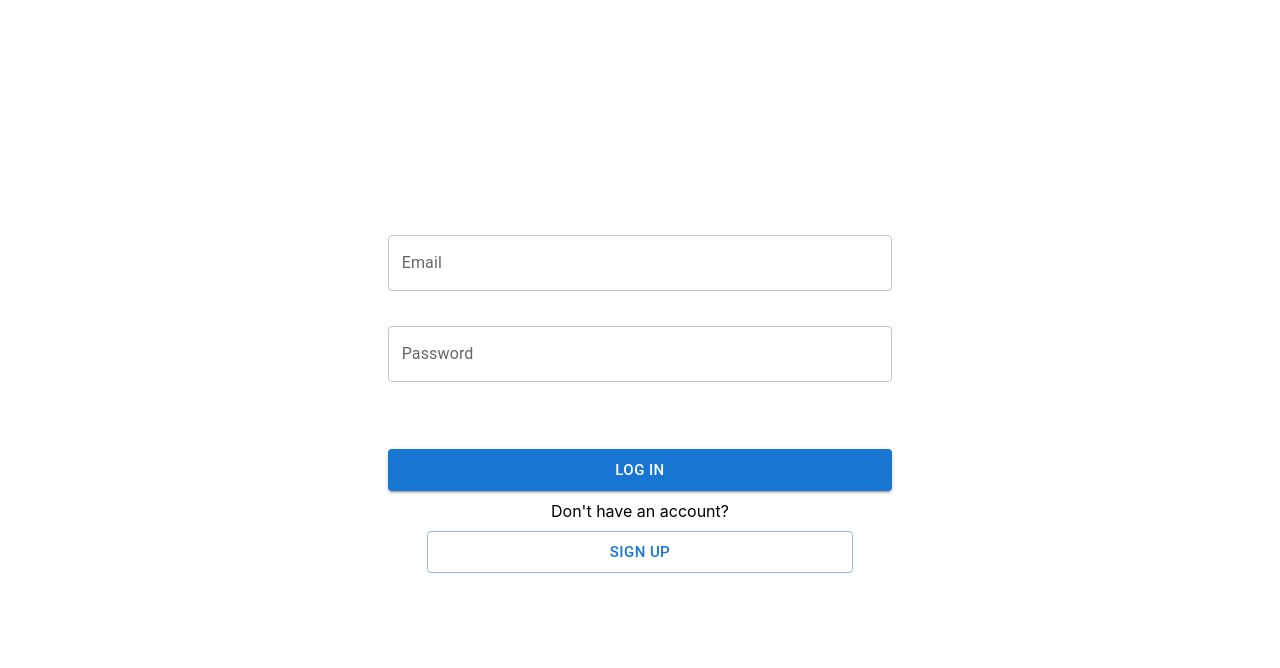
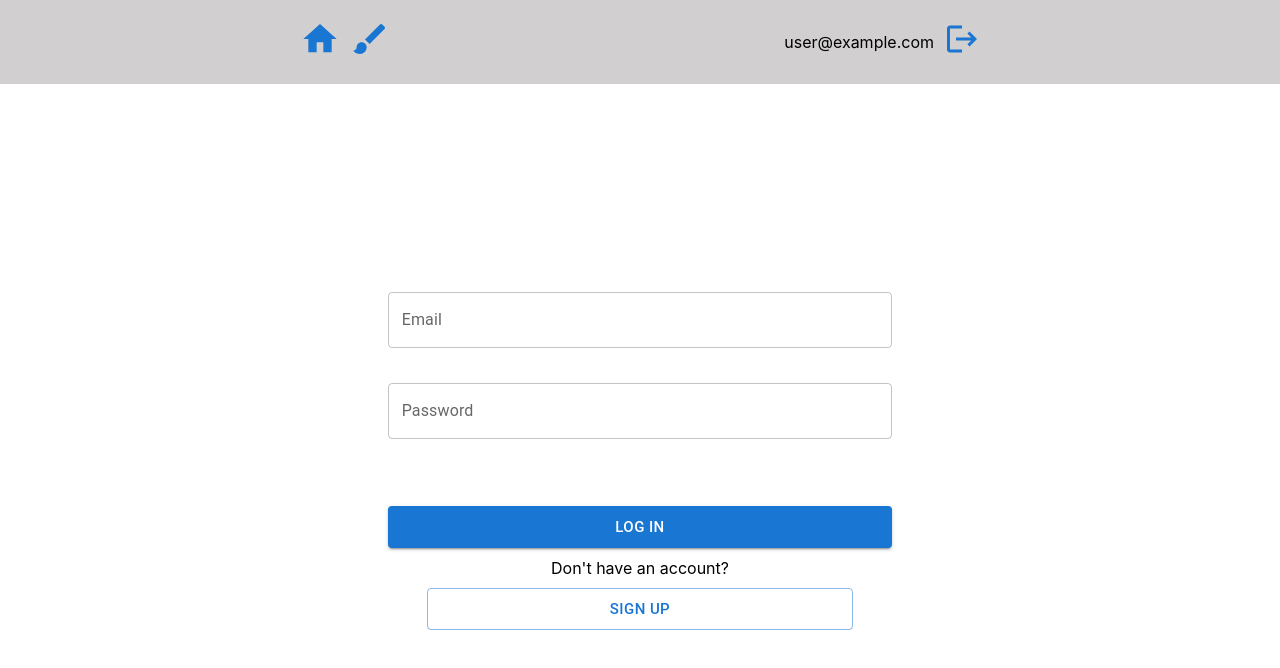
Before and after one commit to savelievamareena/mini-paint, a React (Vite) app: page /login in a window 1280 px wide. Shown: the top 668 px of the page. Built offline with nearby package versions, Linux system fonts and the light colour scheme; no server answers; sample sign-in values are in the browser's storage.

Commit message:
feat: add Header component

```diff
--- a/package.json
+++ b/package.json
@@ -13,6 +13,7 @@
   "dependencies": {
     "@fontsource/roboto": "^5.0.13",
     "@hookform/resolvers": "^3.3.4",
+    "@mui/icons-material": "^5.15.15",
     "@mui/material": "^5.15.15",
     "@mui/styled-engine-sc": "^6.0.0-alpha.18",
     "firebase": "^10.11.0",
--- a/src/Layout.tsx
+++ b/src/Layout.tsx
@@ -1,8 +1,10 @@
 import { Outlet } from "react-router-dom";
+import Header from "./modules/Header.tsx";
 
 const Layout = () => {
     return (
         <>
+            <Header />
             <Outlet />
         </>
     );
--- a/src/index.css
+++ b/src/index.css
@@ -10,10 +10,13 @@
 
 body {
     margin: 0;
+    padding: 0;
     display: flex;
     place-items: center;
-    min-width: 320px;
+    width: 100%;
     min-height: 100vh;
+    flex-direction: column;
+    justify-content: space-between;
 }
 
 h1 {
@@ -22,17 +25,55 @@ h1 {
 }
 
 #root {
-    max-width: 1280px;
-    margin: 0 auto;
-    padding: 2rem;
-    text-align: center;
+    width: 100%;
+    position: relative;
 }
 
 .form_message_container {
     margin: 8px;
     min-height: 24px;
-    min-width: 100%;
-    display: inline-block;
+    text-align: center;
+}
+
+.form_message_container.error{
+    color: red;
+}
+
+.header_wrapper {
+    display: flex;
+    flex-direction: row;
+    justify-content: space-between;
+    align-items: center;
+    padding: 12px 300px;
+    min-height: 60px;
+    background-color: rgba(195, 192, 192, 0.76);
+
+}
+
+.signup_wrapper {
+    margin-top: 200px;
+    display: flex;
+    justify-content: center;
+    align-items: center;
+    flex-direction: column;
+}
+
+.header_left {
+    display: flex;
+    flex-direction: row;
+    align-items: center;
+    gap: 10px;
+}
+
+.header_right {
+    display: flex;
+    flex-direction: row;
+    gap: 10px;
+    align-items: center;
+}
+
+.header_right span {
+    cursor: pointer;
 }
 
 @keyframes logo-spin {
--- /dev/null
+++ b/src/modules/Header.tsx
@@ -0,0 +1,55 @@
+import HomeIcon from "@mui/icons-material/Home";
+import LogoutIcon from "@mui/icons-material/Logout";
+import BrushIcon from "@mui/icons-material/Brush";
+import { Link } from "@mui/material";
+import { Link as RouterLink, useNavigate } from "react-router-dom";
+import { useAuth } from "../context/AuthContext.tsx";
+import { getAuth, signOut } from "firebase/auth";
+
+const Header = () => {
+    const { currentUser } = useAuth();
+    const auth = getAuth();
+    const navigate = useNavigate();
+
+    function handleLogout() {
+        signOut(auth)
+            .then(() => {
+                //  toast
+                navigate("/login");
+            })
+            .catch((error: unknown) => {
+                console.log(error);
+                //  toast
+            });
+    }
+
+    const routeHome: string = currentUser ? "/" : "/login";
+    const routePaint: string = currentUser ? "/canvas" : "/login";
+
+    return (
+        <div className='header_wrapper'>
+            <div className='header_left'>
+                <Link to={routeHome} underline='none' component={RouterLink}>
+                    <HomeIcon sx={{ fontSize: 40 }} color='primary' />
+                </Link>
+                {currentUser && (
+                    <Link to={routePaint} underline='none' component={RouterLink}>
+                        <BrushIcon sx={{ fontSize: 40 }} color='primary' />
+                    </Link>
+                )}
+            </div>
+            <div className='header_right'>
+                <div>{currentUser && <span>{currentUser.email}</span>}</div>
+                <div>
+                    {currentUser && (
+                        <span onClick={handleLogout}>
+                            <LogoutIcon sx={{ fontSize: 36 }} color='primary' />
+                        </span>
+                    )}
+                </div>
+            </div>
+        </div>
+    );
+};
+
+export default Header;
--- a/src/pages/Login.tsx
+++ b/src/pages/Login.tsx
@@ -52,15 +52,7 @@ const Login = () => {
     };
 
     return (
-        <div
-            style={{
-                display: "flex",
-                justifyContent: "center",
-                alignItems: "center",
-                height: "100%",
-                flexDirection: "column",
-            }}
-        >
+        <div className='signup_wrapper'>
             <form onSubmit={handleSubmit(onSubmit)}>
                 <FormControl sx={{ width: "50ch" }}>
                     <Controller
@@ -74,7 +66,6 @@ const Login = () => {
                                 onChange={(event) => {
                                     onChange(event);
                                     clearErrors("email");
-                                    console.log(value);
                                 }}
                                 value={value}
                                 error={!!error}
@@ -103,7 +94,7 @@ const Login = () => {
                             />
                         )}
                     />
-                    <div className='form_message_container'>
+                    <div className='form_message_container error'>
                         {authError ? <span>{authError}</span> : " "}
                     </div>
                     <Button type='submit' variant='contained' color='primary' size='large'>
--- a/src/pages/SIgnup.tsx
+++ b/src/pages/SIgnup.tsx
@@ -65,15 +65,7 @@ const Signup = () => {
     };
 
     return (
-        <div
-            style={{
-                display: "flex",
-                justifyContent: "center",
-                alignItems: "center",
-                height: "100%",
-                flexDirection: "column",
-            }}
-        >
+        <div className='signup_wrapper'>
             <form onSubmit={handleSubmit(onSubmit)}>
                 <FormControl sx={{ width: "50ch" }}>
                     <Controller
@@ -132,9 +124,8 @@ const Signup = () => {
                             />
                         )}
                     />
-                    <div className='form_message_container'>{passError ? passError : " "}</div>
-                    <div className='form_message_container'>
-                        {authError ? <span>{authError}</span> : " "}
+                    <div className='form_message_container error'>
+                        {passError ? passError : authError ? authError : ""}
                     </div>
                     <Button type='submit' variant='contained' color='primary' size='large'>
                         Sign Up
```
Also changed, not shown: 1 other file (tests, documents, lock files or other folders).
